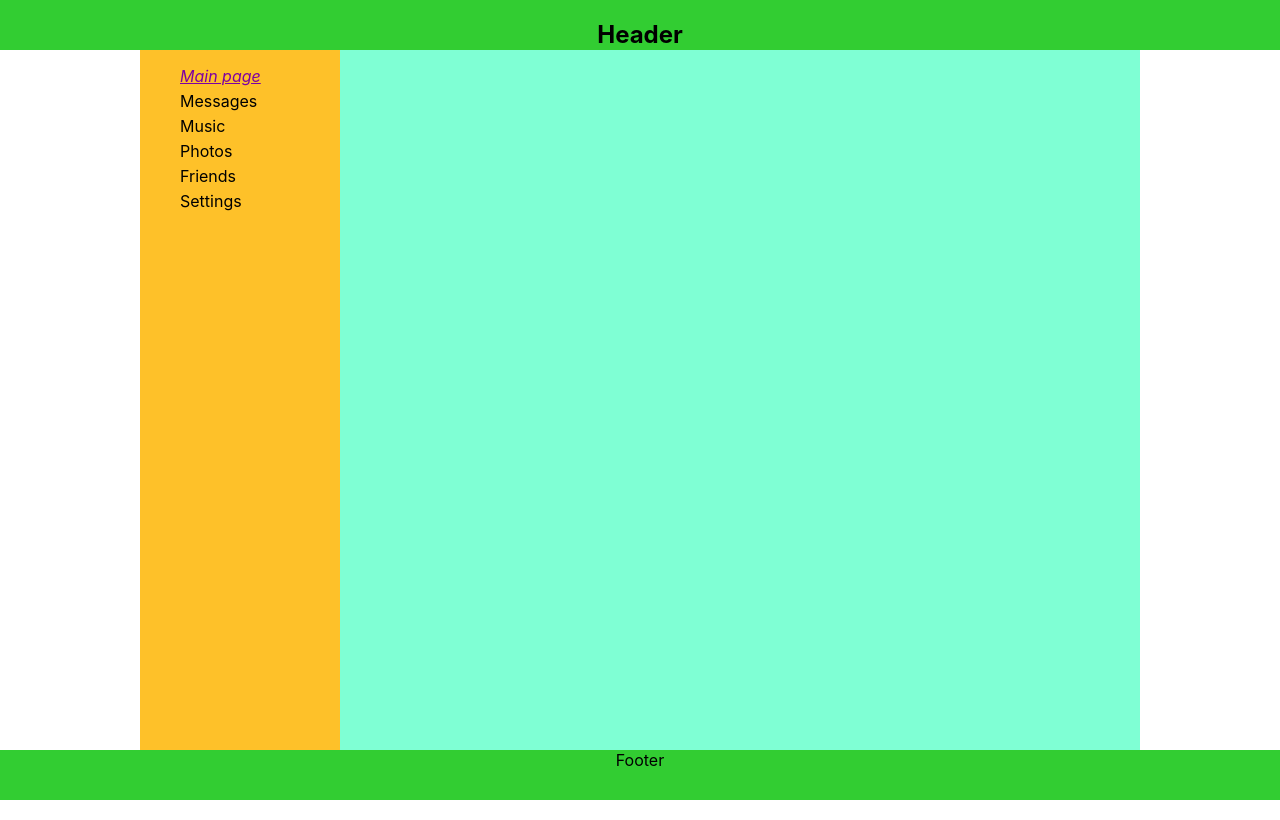
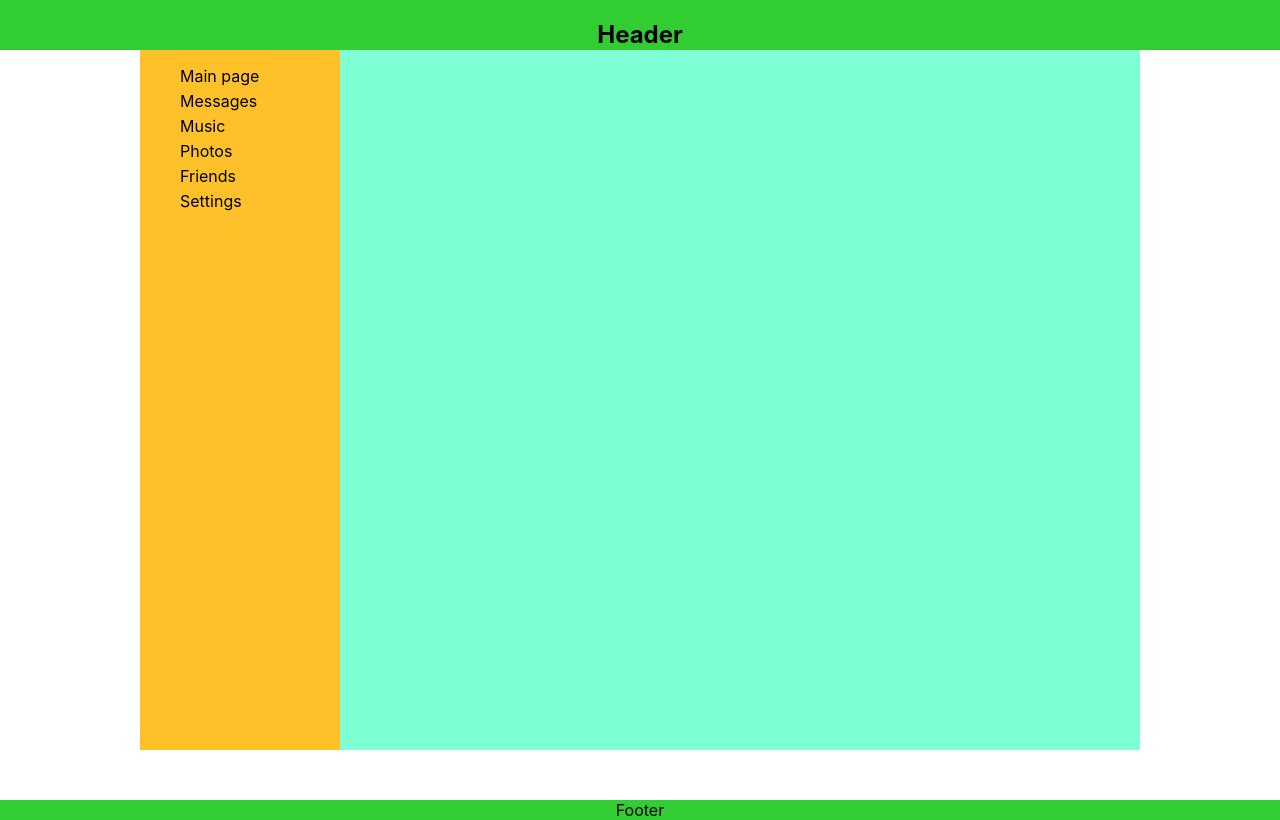
Before and after one commit to ArtyomSamsonchik/Social-network, a React (Create React App) app: page / in a window 1280 px wide. Built offline with nearby package versions, Linux system fonts and the light colour scheme.

Commit message:
Add NavLinks to navbar section

```diff
--- a/src/App.tsx
+++ b/src/App.tsx
@@ -11,19 +11,12 @@
 import {Friends} from "./Components/Friends/Friends";
 import {Settings} from "./Components/Settings/Settings";
 
-export type NavbarPages = "Main page"
-    | "Messages"
-    | "Music"
-    | "Photos"
-    | "Friends"
-    | "Settings"
-
 function App() {
     return (
         <BrowserRouter>
             <div className={s.app}>
                 <Header/>
-              <Navbar selectedPage={"Main page"}/>
+                <Navbar/>
                 <div className={s.main_content}>
                     <Route path={"/main_page"} component={MainPage}/>
                     <Route path={"/messages"} component={Messages}/>
@@ -31,12 +24,12 @@
                     <Route path={"/photos"} component={Photos}/>
                     <Route path={"/friends"} component={Friends}/>
                     <Route path={"/settings"} component={Settings}/>
-
+                </div>
             </div>
             <Footer/>
-          </div>
         </BrowserRouter>
-  );
+    )
+        ;
 }
 
 export default App;
--- a/src/Components/Navbar/Navbar.module.css
+++ b/src/Components/Navbar/Navbar.module.css
@@ -14,7 +14,7 @@
     margin-bottom: 5px;
 }
 
-.selected a{
+a.selected{
     text-decoration: underline;
     font-style: italic;
     color: #7e00a1;
--- a/src/Components/Navbar/Navbar.tsx
+++ b/src/Components/Navbar/Navbar.tsx
@@ -1,32 +1,30 @@
 import React from "react";
 import s from "./Navbar.module.css";
-import {NavbarPages} from "../../App";
+import {NavLink} from "react-router-dom";
 
-type NavbarProps = {
-    selectedPage: NavbarPages
-}
-
-export const Navbar: React.FC<NavbarProps> = ({selectedPage}) => {
-    const getClassName = (page: NavbarPages) => {
-        return page === selectedPage ? s.selected : "";
-    }
-
+export const Navbar = () => {
     return (
         <aside className={s.navbar}>
             <nav>
                 <ul>
-                    <li className={getClassName("Main page")}>
-                        <a href="/main_page">Main page</a></li>
-                    <li className={getClassName("Messages")}>
-                        <a href="/messages">Messages</a></li>
-                    <li className={getClassName("Music")}>
-                        <a href="/music">Music</a></li>
-                    <li className={getClassName("Photos")}>
-                        <a href="/photos">Photos</a></li>
-                    <li className={getClassName("Friends")}>
-                        <a href="/friends">Friends</a></li>
-                    <li className={getClassName("Settings")}>
-                        <a href="/settings">Settings</a></li>
+                    <li>
+                        <NavLink activeClassName={s.selected} to="/main_page">Main page</NavLink>
+                    </li>
+                    <li>
+                        <NavLink activeClassName={s.selected} to="/messages">Messages</NavLink>
+                    </li>
+                    <li>
+                        <NavLink activeClassName={s.selected} to="/music">Music</NavLink>
+                    </li>
+                    <li>
+                        <NavLink activeClassName={s.selected} to="/photos">Photos</NavLink>
+                    </li>
+                    <li>
+                        <NavLink activeClassName={s.selected} to="/friends">Friends</NavLink>
+                    </li>
+                    <li>
+                        <NavLink activeClassName={s.selected} to="/settings">Settings</NavLink>
+                    </li>
                 </ul>
             </nav>
         </aside>
```
Lines whose indentation alone changed are shown as unchanged.
